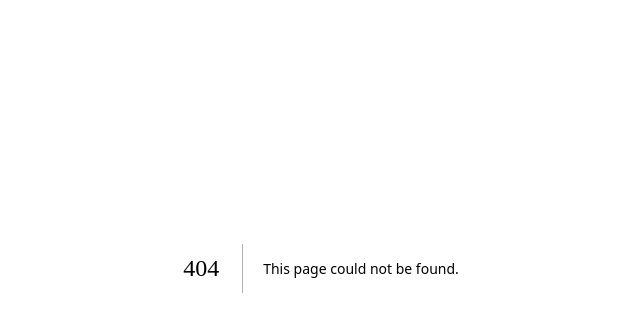
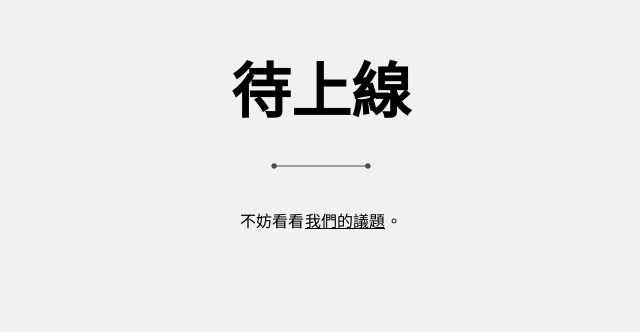
Before and after one commit to yc97463/ndhusa-traffic, a Next.js app: page /project/dormitory in a window 1280 px wide. Before the commit this address had no page. Shown: the part 132-464 px from the top of the page, without its empty margins (319-959 px from the left). Built offline with nearby package versions, Linux system fonts and the light colour scheme.

Commit message:
feat project: init landing page

```diff
--- /dev/null
+++ b/pages/project/[404].tsx
@@ -0,0 +1,17 @@
+import Divide from "@/components/divide";
+import Footer from "@/components/layout/footer";
+import Navbar from "@/components/layout/navbar";
+import Link from "next/link";
+
+export default function Project() {
+
+    return (
+        <div className="container mx-auto h-[70vh] flex justify-center items-center">
+            <div className="grid grid-cols-1">
+                <h1 className="text-center text-6xl noto-serif">待上線</h1>
+                <Divide />
+                <div className="text-center">不妨看看<Link href="/" className="underline decoration-solid px-[1px]">我們的議題</Link>。</div>
+            </div>
+        </div>
+    )
+}
```
